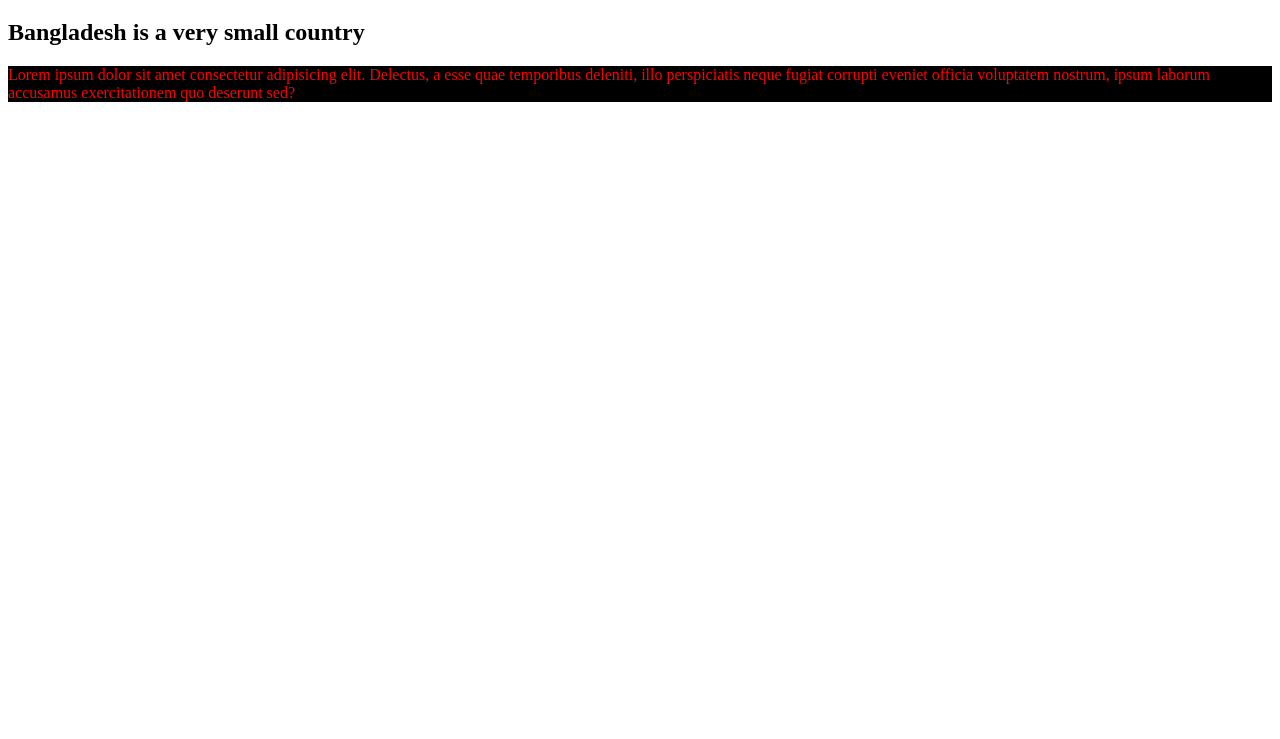
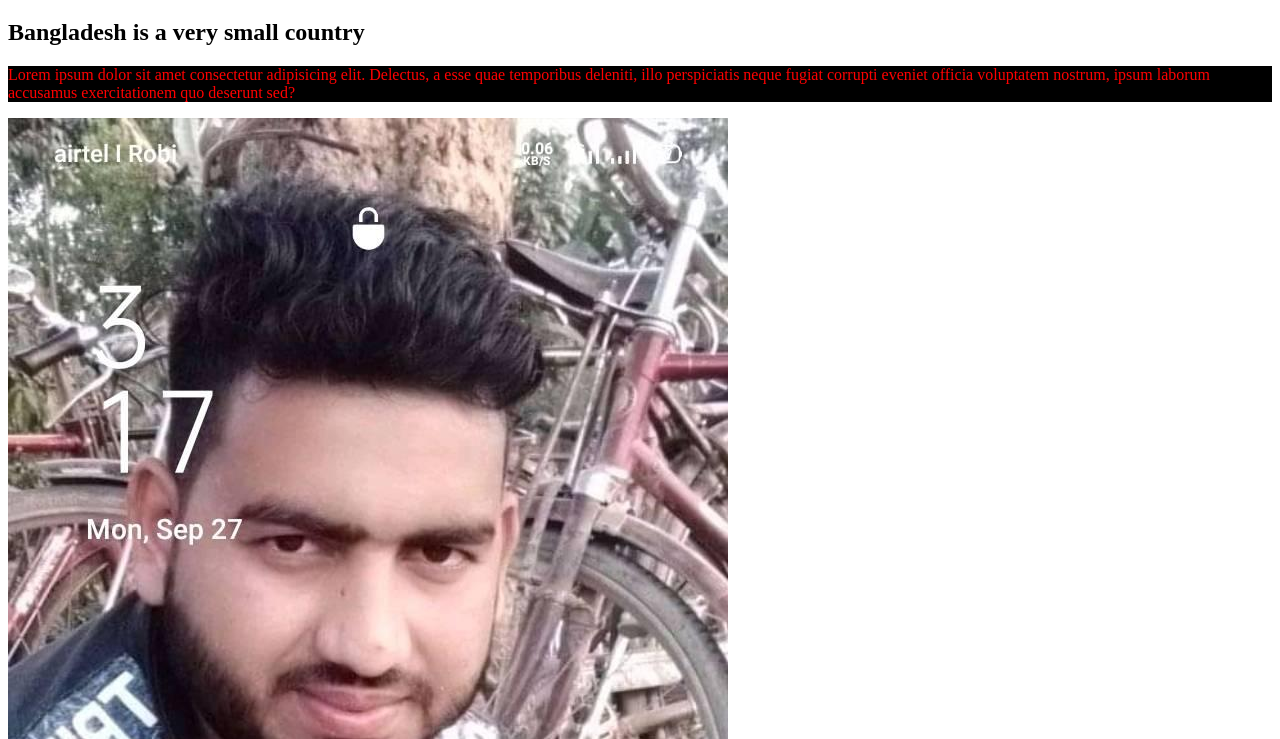
Before and after one commit to alaminhossain12/hyper-test, a plain HTML site: page index.html in a window 1280 px wide. Shown: the part 61-800 px from the top of the page. Drawn offline with Linux system fonts and the light colour scheme.

Commit message:
image setup

```diff
--- a/index.html
+++ b/index.html
@@ -11,5 +11,6 @@
   <h1>Hello World</h1>
   <h2>Bangladesh is a very small country</h2>
   <p>Lorem ipsum dolor sit amet consectetur adipisicing elit. Delectus, a esse quae temporibus deleniti, illo perspiciatis neque fugiat corrupti eveniet officia voluptatem nostrum, ipsum laborum accusamus exercitationem quo deserunt sed?</p>
+  <img src="./images/sajib.jpg" alt="Sajib">
 </body>
 </html>
```
Also changed, not shown: images/sajib.jpg (added).
